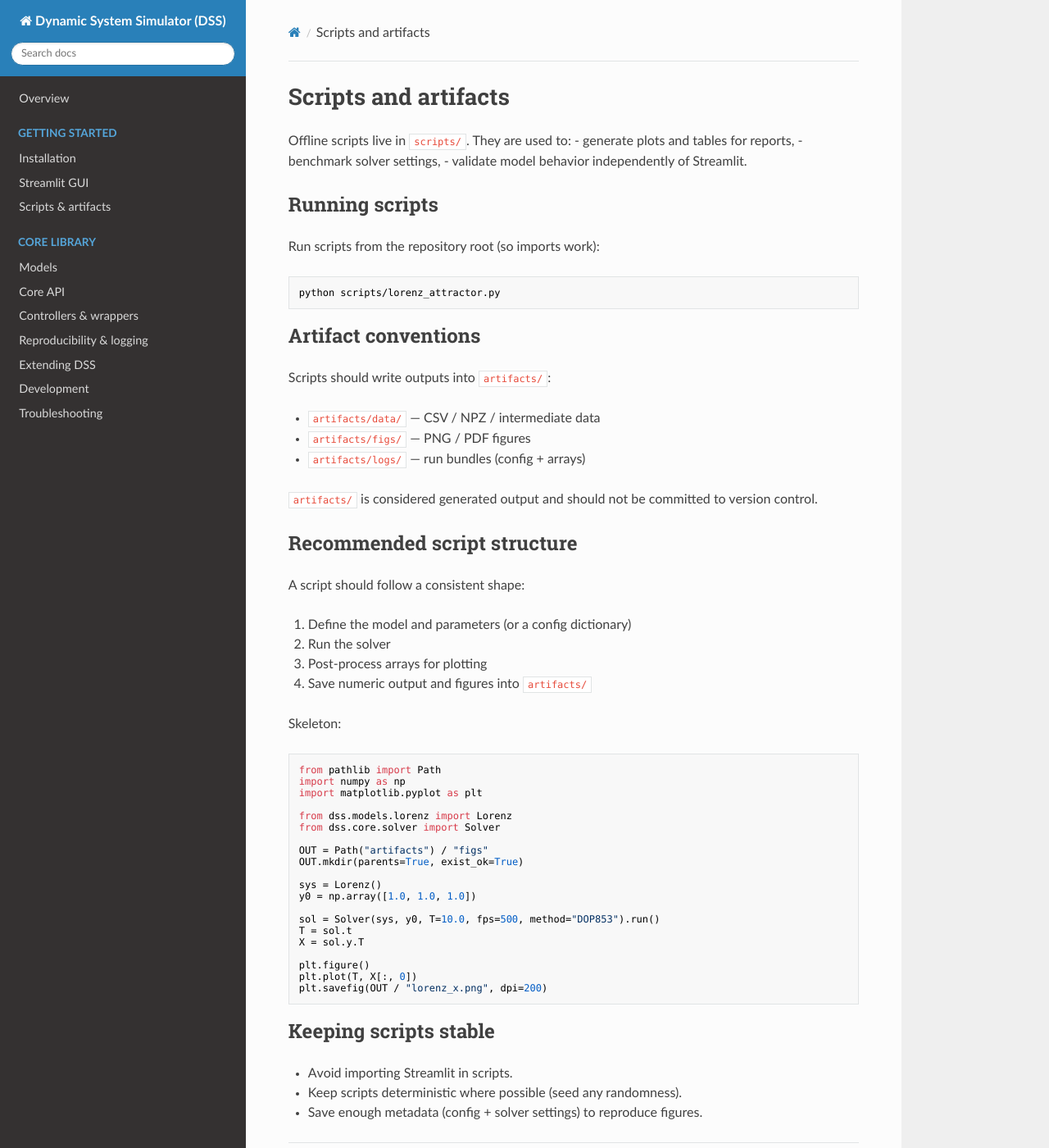
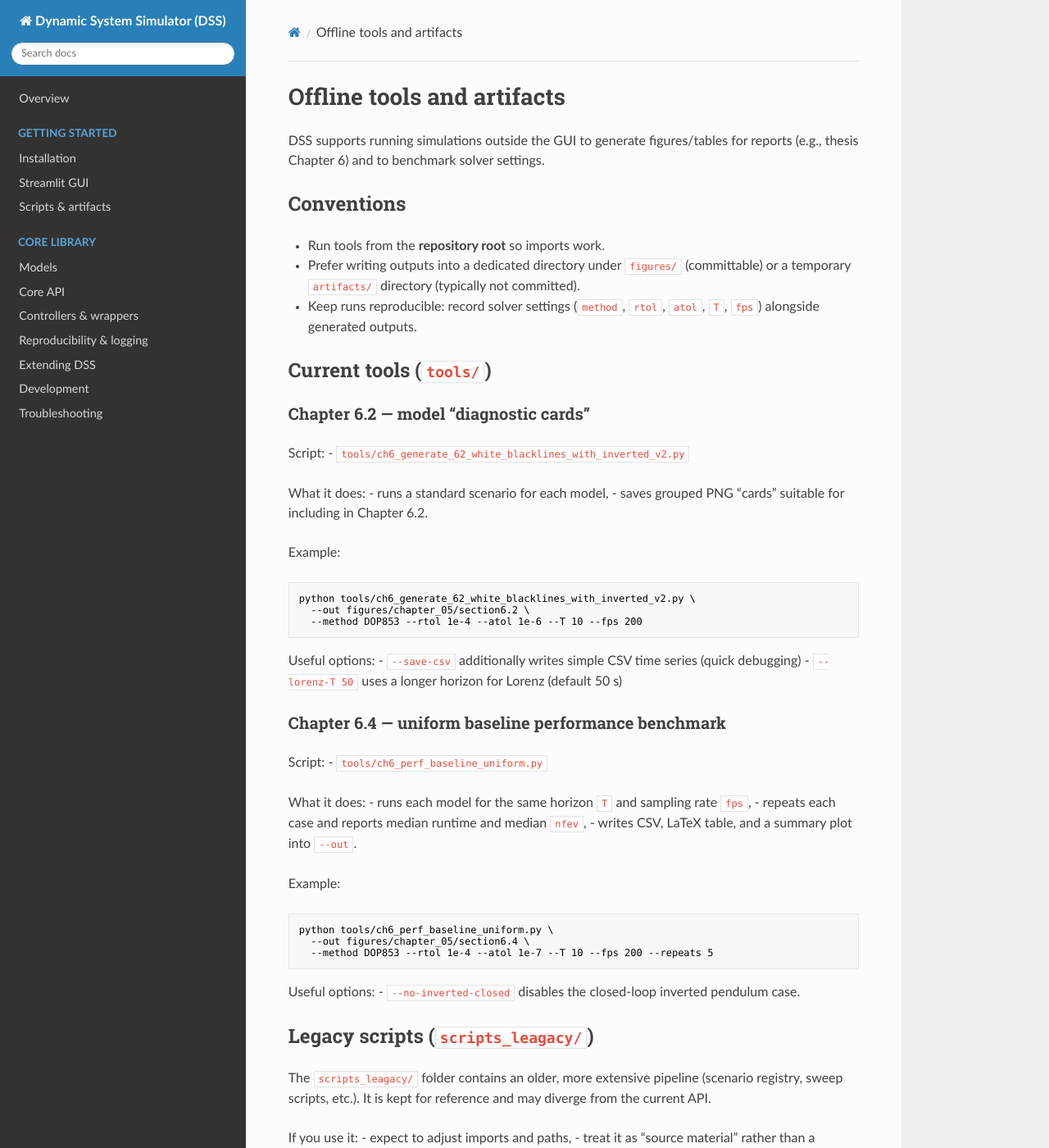
Before and after one commit to Kacperencki/DynamicSystemSimulator, an MkDocs documentation site: the page built from docs/scripts.md, in a window 1280 px wide and 1400 px high. Shown: the whole window at 82% size. Built offline with MkDocs 1.6.1, drawn with Linux system fonts in a browser that asks for light colours; nearby versions of some CDN libraries; some of the changed text lies outside the part shown.

Commit message:
changed the doc files

````diff
--- a/docs/scripts.md
+++ b/docs/scripts.md
@@ -1,64 +1,70 @@
-# Scripts and artifacts
+# Offline tools and artifacts
 
-Offline scripts live in `scripts/`. They are used to:
-- generate plots and tables for reports,
-- benchmark solver settings,
-- validate model behavior independently of Streamlit.
+DSS supports running simulations outside the GUI to generate figures/tables for reports (e.g., thesis Chapter 6) and to benchmark solver settings.
 
-## Running scripts
+## Conventions
 
-Run scripts from the repository root (so imports work):
+- Run tools from the **repository root** so imports work.
+- Prefer writing outputs into a dedicated directory under `figures/` (committable) or a temporary `artifacts/` directory (typically not committed).
+- Keep runs reproducible: record solver settings (`method`, `rtol`, `atol`, `T`, `fps`) alongside generated outputs.
+
+## Current tools (`tools/`)
+
+### Chapter 6.2 — model “diagnostic cards”
+
+Script:
+- `tools/ch6_generate_62_white_blacklines_with_inverted_v2.py`
+
+What it does:
+- runs a standard scenario for each model,
+- saves grouped PNG “cards” suitable for including in Chapter 6.2.
+
+Example:
 
 ```bash
-python scripts/lorenz_attractor.py
+python tools/ch6_generate_62_white_blacklines_with_inverted_v2.py \
+  --out figures/chapter_05/section6.2 \
+  --method DOP853 --rtol 1e-4 --atol 1e-6 --T 10 --fps 200
 ```
 
-## Artifact conventions
+Useful options:
+- `--save-csv` additionally writes simple CSV time series (quick debugging)
+- `--lorenz-T 50` uses a longer horizon for Lorenz (default 50 s)
 
-Scripts should write outputs into `artifacts/`:
+### Chapter 6.4 — uniform baseline performance benchmark
 
-- `artifacts/data/` — CSV / NPZ / intermediate data
-- `artifacts/figs/` — PNG / PDF figures
-- `artifacts/logs/` — run bundles (config + arrays)
+Script:
+- `tools/ch6_perf_baseline_uniform.py`
 
-`artifacts/` is considered generated output and should not be committed to version control.
+What it does:
+- runs each model for the same horizon `T` and sampling rate `fps`,
+- repeats each case and reports median runtime and median `nfev`,
+- writes CSV, LaTeX table, and a summary plot into `--out`.
 
-## Recommended script structure
+Example:
 
-A script should follow a consistent shape:
-
-1. Define the model and parameters (or a config dictionary)
-2. Run the solver
-3. Post-process arrays for plotting
-4. Save numeric output and figures into `artifacts/`
-
-Skeleton:
-
-```python
-from pathlib import Path
-import numpy as np
-import matplotlib.pyplot as plt
-
-from dss.models.lorenz import Lorenz
-from dss.core.solver import Solver
-
-OUT = Path("artifacts") / "figs"
-OUT.mkdir(parents=True, exist_ok=True)
-
-sys = Lorenz()
-y0 = np.array([1.0, 1.0, 1.0])
-
-sol = Solver(sys, y0, T=10.0, fps=500, method="DOP853").run()
-T = sol.t
-X = sol.y.T
-
-plt.figure()
-plt.plot(T, X[:, 0])
-plt.savefig(OUT / "lorenz_x.png", dpi=200)
+```bash
+python tools/ch6_perf_baseline_uniform.py \
+  --out figures/chapter_05/section6.4 \
+  --method DOP853 --rtol 1e-4 --atol 1e-7 --T 10 --fps 200 --repeats 5
 ```
 
-## Keeping scripts stable
+Useful options:
+- `--no-inverted-closed` disables the closed-loop inverted pendulum case.
 
-- Avoid importing Streamlit in scripts.
-- Keep scripts deterministic where possible (seed any randomness).
-- Save enough metadata (config + solver settings) to reproduce figures.
+## Legacy scripts (`scripts_leagacy/`)
+
+The `scripts_leagacy/` folder contains an older, more extensive pipeline (scenario registry, sweep scripts, etc.). It is kept for reference and may diverge from the current API.
+
+If you use it:
+- expect to adjust imports and paths,
+- treat it as “source material” rather than a supported interface.
+
+## Suggested artifact structure
+
+When generating figures/tables for a thesis chapter, keep outputs grouped:
+
+- `figures/chapter_05/section6.2/` — qualitative behaviour panels
+- `figures/chapter_05/section6.4/` — performance tables/plots
+
+This keeps the LaTeX includes stable and makes it clear which scripts produced which files.
````
Also changed, not shown: CONTRIBUTING.md (+9 -24 lines), README.md (+39 -46 lines), docs/development.md (+19 -49 lines), docs/installation.md (+20 -7 lines), docs/overview.md (+10 -17 lines), 1 other file.
